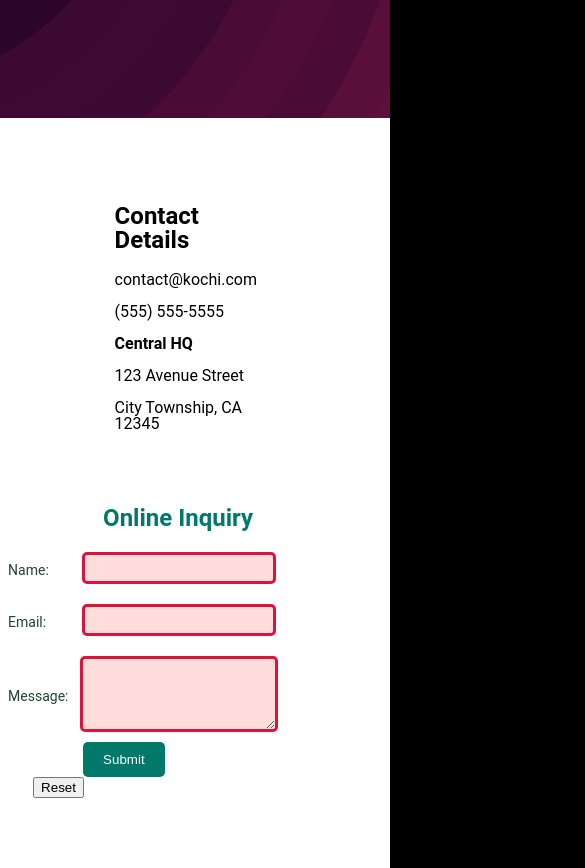
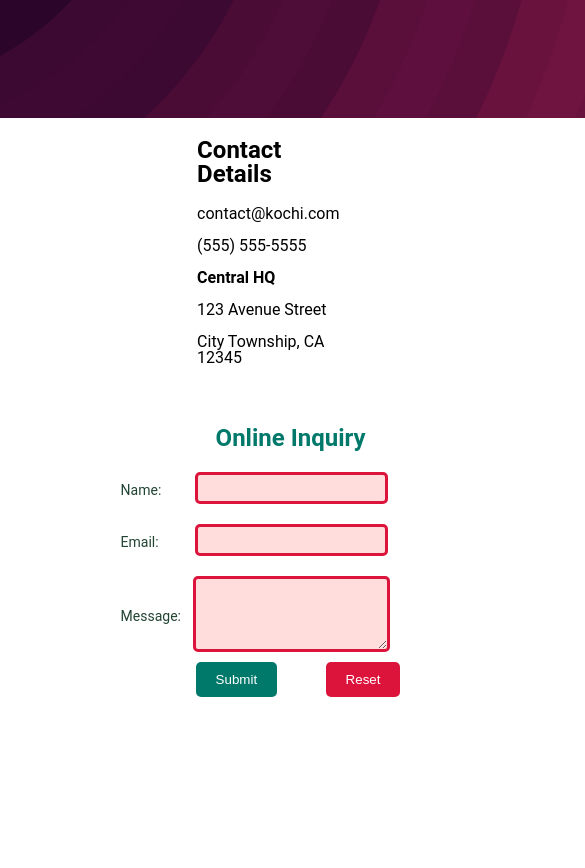
Before and after one commit to waleedarman/test, a plain HTML site: page index.html in a window 390 px wide. Shown: the part 232-1100 px from the top of the page, 585 px wide, since content can reach past the window. Drawn offline with Linux system fonts and the light colour scheme.

Commit message:
first commit

```diff
--- a/index.html
+++ b/index.html
@@ -3,7 +3,7 @@
 <head>
     <meta charset="UTF-8">
     <meta name="viewport" content="width=device-width, initial-scale=1.0">
-    <link rel="stylesheet" href="style.css">
+    <link rel="stylesheet" href="page2.css">
     <title>Business Landing Website</title>
 </head>
 <body>
--- a/style.css
+++ b/page2.css
@@ -130,7 +130,7 @@ label {
 }
 
 .submit-btn,
-.rest-btn {
+.reset-btn {
     padding: 10px 20px;
     cursor: pointer;
     border: none;
@@ -147,7 +147,7 @@ label {
     background-color: #004d40;
 }
 
-.rest-btn {
+.reset-btn {
     margin-left: 80px;
     background-color: crimson;
 }
@@ -176,14 +176,20 @@ label {
 }
 
 @media (max-width: 768px) {
+
     .contact-container {
         margin-bottom: 80px;
-        margin-left: 50px;
+        margin-left: 80px;
     }
 
     .contact {
         flex-direction: row;
         align-items: flex-end;
+
+    }
+    .container{
+        width: 150%;
+
     }
 
     .form-group label {
@@ -203,10 +209,11 @@ label {
     }
 
     .form {
-        margin-top: 100px;
+
+       margin-right: -60px;
     }
 
-    .rest-btn {
+    .reset-btn {
         position: relative;
         left: 100px;
         bottom: 35px;
@@ -216,4 +223,7 @@ label {
         position: relative;
         right: 100px;
     }
+
+
+
 }
```
